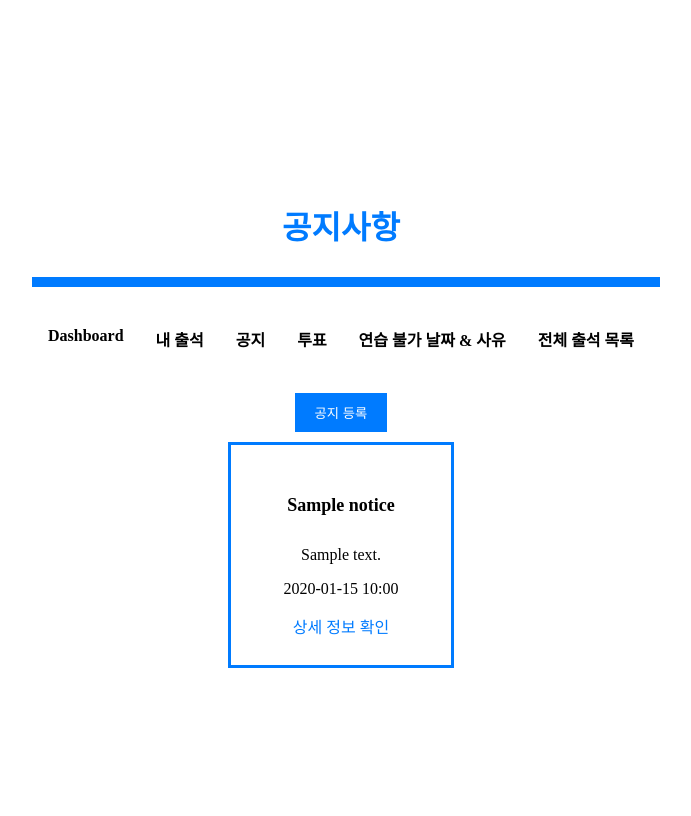
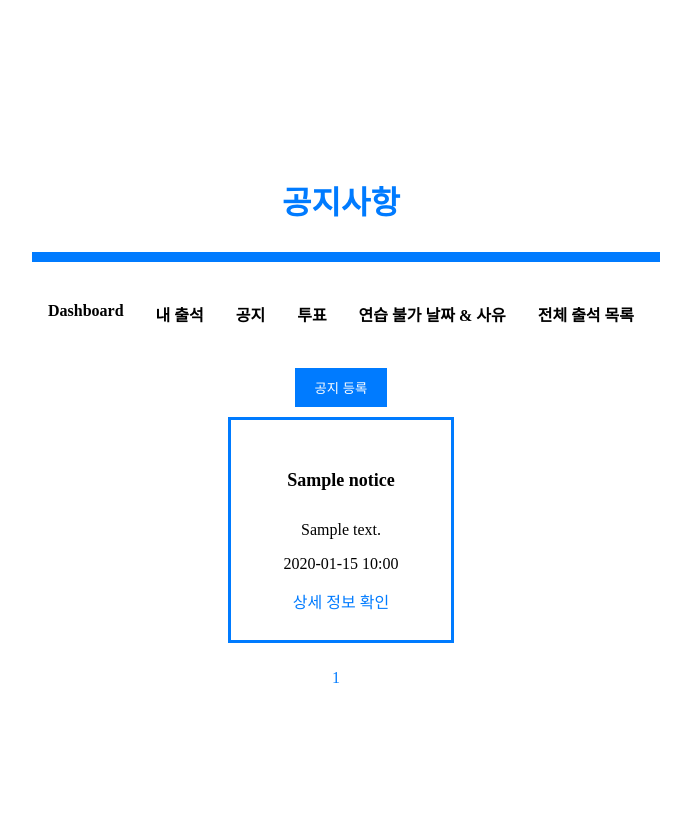
Before and after one commit to y2chan/AdiosAttendance, a Django app: page /notice/ in a window 1280 px wide. Shown: the whole page, without its empty margins (299-990 px from the left). Run offline with Django 4.2, Linux system fonts and the light colour scheme; tables that the repository leaves empty hold one stand-in row (values such as "Sample post").

Commit message:
진짜 진짜 찐찐막

```diff
--- a/adios_attendance/attendances/templates/notice.html
+++ b/adios_attendance/attendances/templates/notice.html
@@ -1,5 +1,3 @@
-<!-- notice.html -->
-
 {% extends 'base.html' %}
 
 {% block title %}공지사항{% endblock %}
@@ -32,6 +30,15 @@
         font-size: 18px; /* 글씨 크기 설정 */
         font-weight: bold; /* 굵기 설정 */
         text-overflow: ellipsis;
+    }
+
+    .pagination {
+        display: flex;
+        justify-content: center;
+    }
+
+    .page-link {
+        margin-right: 10px; /* 원하는 간격(px)으로 조정 */
     }
 </style>
 
@@ -73,11 +80,52 @@
             </div>
         </div>
     </div>
-    {% empty %}
-    <div class="col-md-12 mb-4">
-        <p>최근 한 달 내의 공지가 없습니다.</p>
-    </div>
+
     {% endfor %}
-    {% endif %}
 </div>
+
+<nav aria-label="Notice Pagination">
+    <ul class="pagination">
+        {% if page_obj.has_previous %}
+        <li class="page-item">
+            <a class="page-link" href="?page=1" aria-label="First">
+                <span aria-hidden="true">&laquo;</span>
+            </a>
+        </li>
+        <li class="page-item">
+            <a class="page-link" href="?page={{ page_obj.previous_page_number }}">{{ page_obj.previous_page_number }}</a>
+        </li>
+        {% endif %}
+
+        {% for num in current_page_range %}
+        {% if page_obj.number == num %}
+        <li class="page-item active">
+                    <span class="page-link">
+                        {{ num }}
+                    </span>
+        </li>
+        {% else %}
+        <li class="page-item">
+            <a class="page-link" href="?page={{ num }}">{{ num }}</a>
+        </li>
+        {% endif %}
+        {% endfor %}
+
+        {% if page_obj.has_next %}
+        <li class="page-item">
+            <a class="page-link" href="?page={{ page_obj.next_page_number }}" aria-label="Next">
+                <span aria-hidden="true">&raquo;</span>
+            </a>
+        </li>
+        <li class="page-item">
+            <a class="page-link" href="?page={{ page_obj.paginator.num_pages }}" aria-label="Last">
+                <span aria-hidden="true">&raquo;</span>
+            </a>
+        </li>
+        {% endif %}
+    </ul>
+</nav>
+{% else %}
+<p>등록된 공지가 없습니다.</p>
+{% endif %}
 {% endblock %}
--- a/adios_attendance/attendances/urls.py
+++ b/adios_attendance/attendances/urls.py
@@ -24,8 +24,7 @@
     path('practice_date/<int:available_date_id>/update_attendance_status/', views.update_attendance_status, name='update_attendance_status'),
     path('practice_date/<int:pk>/delete/', views.delete_practice_date_detail, name='delete_practice_date_detail'),
     path('practice_available/', views.practice_available_list, name='practice_available_list'),
-    path('practice_available/<int:practice_available_id>', views.practice_available_detail, name='practice_available_detail'),
+    path('practice_available/<int:practice_available_id>/', views.practice_available_detail, name='practice_available_detail'),
     path('practice_available/add/', views.practice_available_add, name='practice_available_add'),
     path('practice_available/<int:pk>/delete/', views.delete_practice_available, name='delete_practice_available')
-
 ]
--- a/adios_attendance/attendances/views.py
+++ b/adios_attendance/attendances/views.py
@@ -216,14 +216,42 @@
     })
 
 def notice(request):
-    now = timezone.now()
-    notices = Notice.objects.all().order_by('-created_at')  # 모든 공지를 가져옴
+    all_notices = Notice.objects.all().order_by('-created_at')
+
+    paginator = Paginator(all_notices, 4)  # 한 페이지에 4개의 공지사항을 보여줍니다.
+    page_number = request.GET.get('page')
+    notices = paginator.get_page(page_number)
+
+    # 이 부분에서 추가적인 context 변수를 전달합니다.
+    current_page_range = get_page_range_notice(notices)
 
     context = {
         'notices': notices,
+        'current_page_range': current_page_range,
     }
 
     return render(request, 'notice.html', context)
+
+def get_page_range_notice(page_obj, num_pages_to_show=10):
+    current_index = page_obj.number - 1
+    num_pages = page_obj.paginator.num_pages
+
+    if num_pages <= num_pages_to_show:
+        page_range = list(range(1, num_pages + 1))
+    else:
+        num_middle_pages = num_pages_to_show - 2
+        half_num_middle_pages = num_middle_pages // 2
+
+        if current_index <= half_num_middle_pages:
+            page_range = list(range(1, num_pages_to_show))
+        elif current_index >= num_pages - half_num_middle_pages - 1:
+            page_range = list(range(num_pages - num_pages_to_show + 1, num_pages + 1))
+        else:
+            start_index = current_index - half_num_middle_pages
+            end_index = current_index + half_num_middle_pages + 1
+            page_range = list(range(start_index + 1, end_index))
+
+    return page_range
 
 from django.utils import timezone
 
@@ -396,9 +424,38 @@
 
     paginator = Paginator(practice_availables, 4)  # 한 페이지에 4개의 게시물을 보여줍니다.
     page_number = request.GET.get('page')
-    page_obj = paginator.get_page(page_number)
+    availables = paginator.get_page(page_number)
 
-    return render(request, 'practice_available_list.html', {'practice_availables': practice_availables, 'page_obj': page_obj})
+    # 이 부분에서 추가적인 context 변수를 전달합니다.
+    current_page_range = get_page_range_practice(availables)
+
+    context = {
+            'availables': availables,
+            'current_page_range': current_page_range,
+        }
+
+    return render(request, 'practice_available_list.html', context)
+
+def get_page_range_practice(page_obj, num_pages_to_show=10):
+    current_index = page_obj.number - 1
+    num_pages = page_obj.paginator.num_pages
+
+    if num_pages <= num_pages_to_show:
+        page_range = list(range(1, num_pages + 1))
+    else:
+        num_middle_pages = num_pages_to_show - 2
+        half_num_middle_pages = num_middle_pages // 2
+
+        if current_index <= half_num_middle_pages:
+            page_range = list(range(1, num_pages_to_show))
+        elif current_index >= num_pages - half_num_middle_pages - 1:
+            page_range = list(range(num_pages - num_pages_to_show + 1, num_pages + 1))
+        else:
+            start_index = current_index - half_num_middle_pages
+            end_index = current_index + half_num_middle_pages + 1
+            page_range = list(range(start_index + 1, end_index))
+
+    return page_range
 
 def practice_available_detail(request, practice_available_id):
     practice_available = get_object_or_404(PracticeAvailable, id=practice_available_id)
```
Also changed, not shown: adios_attendance/attendances/templates/practice_available_list.html (+27 -11 lines).
